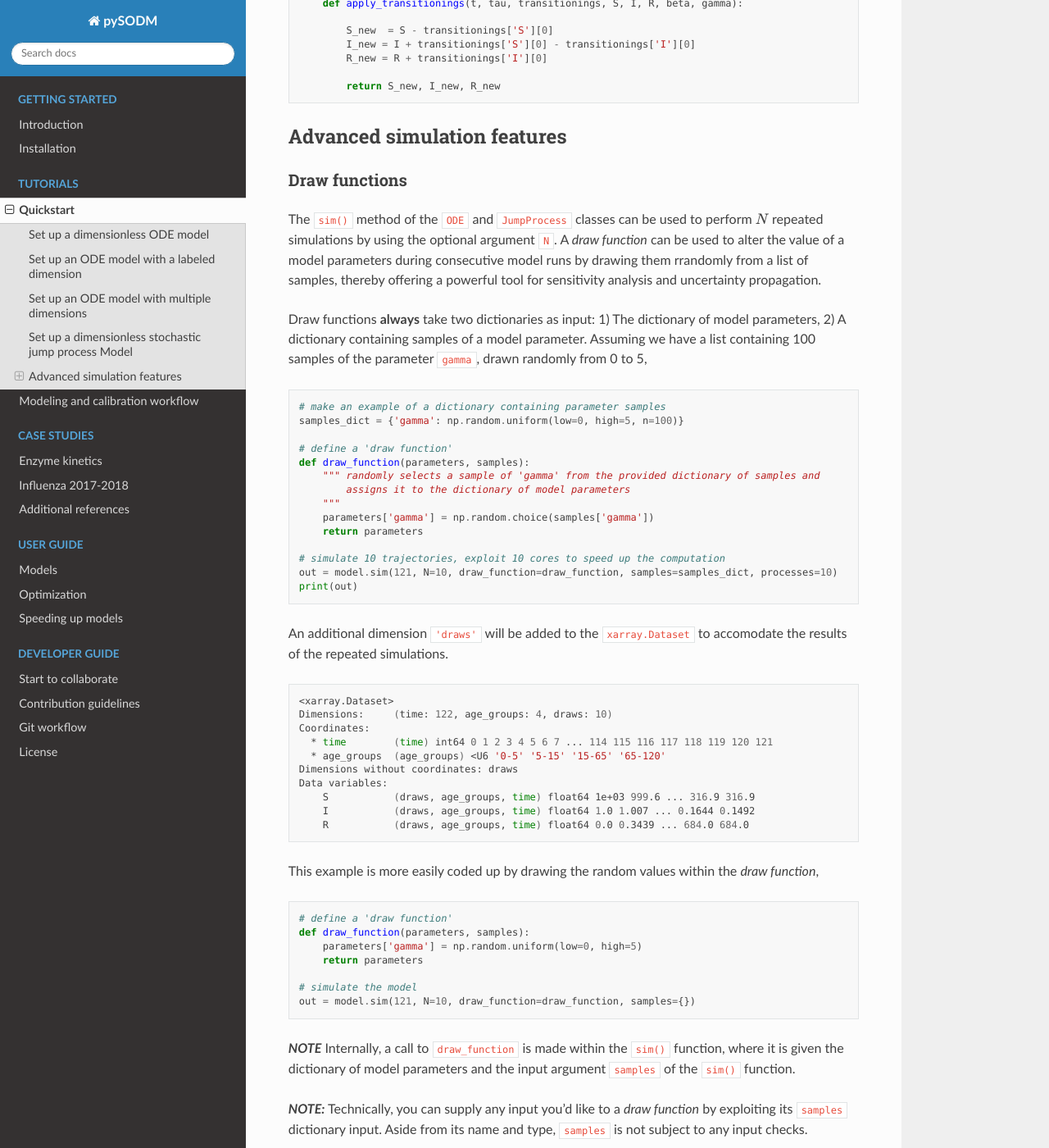
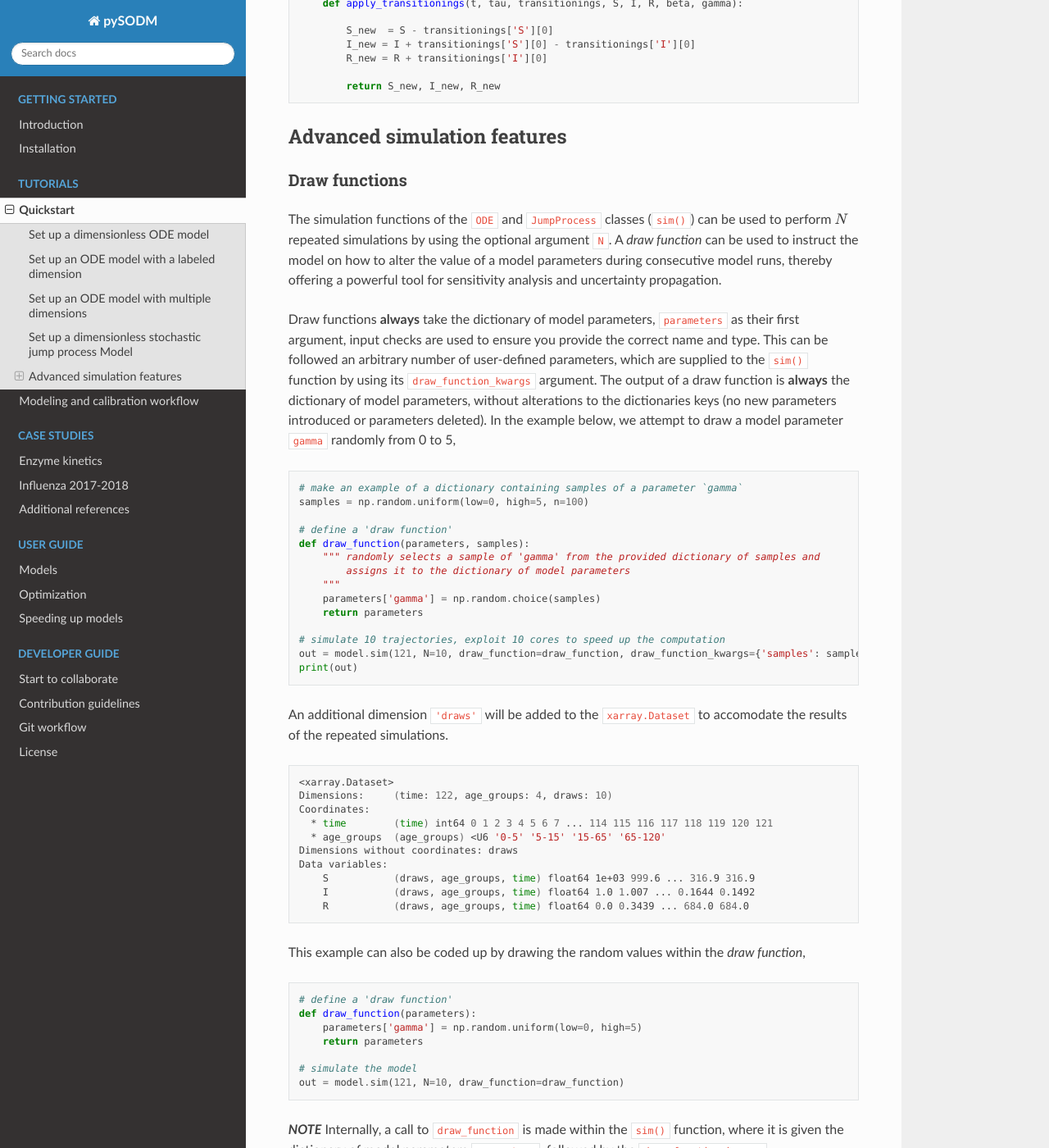
Before and after one commit to twallema/pySODM, a Sphinx documentation site: the page built from docs/quickstart.md, in a window 1280 px wide and 1400 px high, scrolled down 5485 px. Shown: the whole window at 82% size. Built offline with Sphinx 7.4.7 and the Read the Docs theme 2.0.0, drawn with Linux system fonts in a browser that asks for light colours; some of the changed text lies outside the part shown.

Commit message:
update draw functions in quickstart tutorial

````diff
--- a/docs/quickstart.md
+++ b/docs/quickstart.md
@@ -238,24 +238,24 @@ class SIR(JumpProcess):
 
 ### Draw functions
 
-The `sim()` method of the `ODE` and `JumpProcess` classes can be used to perform {math}`N` repeated simulations by using the optional argument `N`. A *draw function* can be used to alter the value of a model parameters during consecutive model runs by drawing them rrandomly from a list of samples, thereby offering a powerful tool for sensitivity analysis and uncertainty propagation.
+The simulation functions of the `ODE` and `JumpProcess` classes (`sim()`) can be used to perform {math}`N` repeated simulations by using the optional argument `N`. A *draw function* can be used to instruct the model on how to alter the value of a model parameters during consecutive model runs, thereby offering a powerful tool for sensitivity analysis and uncertainty propagation.
 
-Draw functions **always** take two dictionaries as input: 1) The dictionary of model parameters, 2) A dictionary containing samples of a model parameter. Assuming we have a list containing 100 samples of the parameter `gamma`, drawn randomly from 0 to 5,
+Draw functions **always** take the dictionary of model parameters, `parameters` as their first argument, input checks are used to ensure you provide the correct name and type. This can be followed an arbitrary number of user-defined parameters, which are supplied to the `sim()` function by using its `draw_function_kwargs` argument. The output of a draw function is **always** the dictionary of model parameters, without alterations to the dictionaries keys (no new parameters introduced or parameters deleted). In the example below, we attempt to draw a model parameter `gamma` randomly from 0 to 5,
 
 ```python
-# make an example of a dictionary containing parameter samples
-samples_dict = {'gamma': np.random.uniform(low=0, high=5, n=100)}
+# make an example of a dictionary containing samples of a parameter `gamma`
+samples = np.random.uniform(low=0, high=5, n=100)
 
 # define a 'draw function'
 def draw_function(parameters, samples):
     """ randomly selects a sample of 'gamma' from the provided dictionary of samples and
         assigns it to the dictionary of model parameters
     """
-    parameters['gamma'] = np.random.choice(samples['gamma'])
+    parameters['gamma'] = np.random.choice(samples)
     return parameters
 
 # simulate 10 trajectories, exploit 10 cores to speed up the computation
-out = model.sim(121, N=10, draw_function=draw_function, samples=samples_dict, processes=10)
+out = model.sim(121, N=10, draw_function=draw_function, draw_function_kwargs={'samples': samples}, processes=10)
 print(out)
 ```
 
@@ -274,20 +274,18 @@ Data variables:
     R           (draws, age_groups, time) float64 0.0 0.3439 ... 684.0 684.0
 ```
 
-This example is more easily coded up by drawing the random values within the *draw function*,
+This example can also be coded up by drawing the random values within the *draw function*,
 
 ```python
 # define a 'draw function'
-def draw_function(parameters, samples):
+def draw_function(parameters):
     parameters['gamma'] = np.random.uniform(low=0, high=5)
     return parameters
 
 # simulate the model
-out = model.sim(121, N=10, draw_function=draw_function, samples={})
+out = model.sim(121, N=10, draw_function=draw_function)
 ```
-**_NOTE_** Internally, a call to `draw_function` is made within the `sim()` function, where it is given the dictionary of model parameters and the input argument `samples` of the `sim()` function.
-
-**_NOTE:_** Technically, you can supply any input you'd like to a *draw function* by exploiting its `samples` dictionary input. Aside from its name and type, `samples` is not subject to any input checks.
+**_NOTE_** Internally, a call to `draw_function` is made within the `sim()` function, where it is given the dictionary of model parameters `parameters`, followed by the `draw_function_kwargs`.
 
 ### Time-dependent parameter functions
 
````
